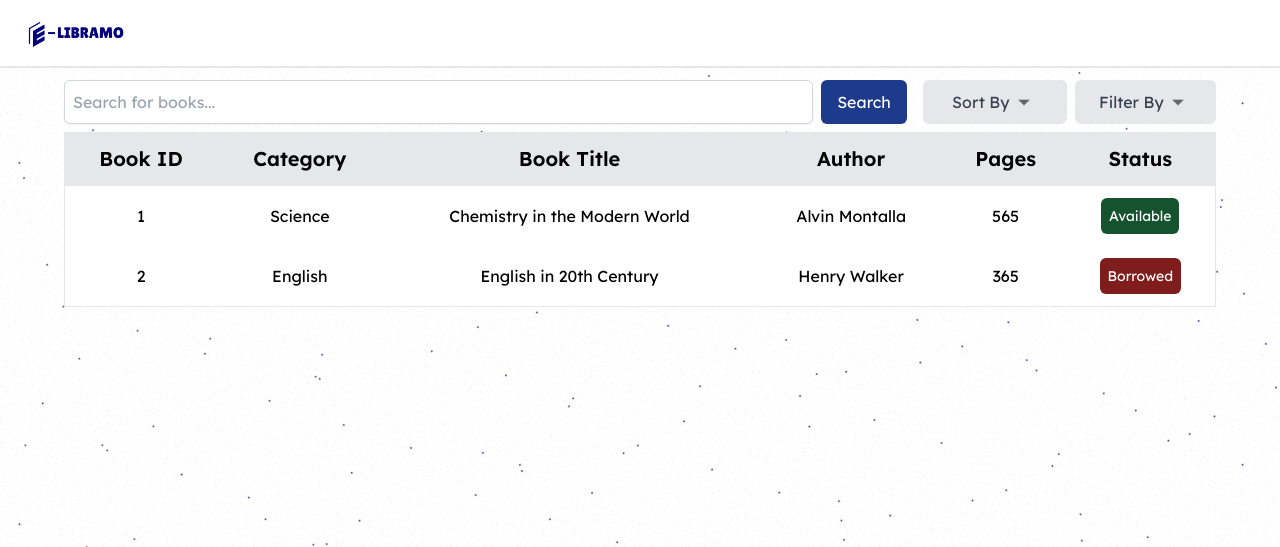
After one commit to NezraDev/E-LIBRAMO, a Flask app: page /mainpage in a window 1280 px wide. The commit adds this page. Shown: the top 547 px of the page. Run offline with Flask 3, Linux system fonts and the light colour scheme; some libraries are stand-ins or nearby versions.

Commit message:
updated landing-page

```diff
--- a/app.py
+++ b/app.py
@@ -9,3 +9,14 @@ def home_page():
 @app.route('/login')
 def login_page():
     return render_template('login-page.html')
+
+@app.route('/signup')
+def signup_page():
+    return render_template('signup-page.html')
+
+@app.route('/mainpage')
+def main_page():
+    return render_template('mainpage.html')
+
+if __name__ == '__main__':
+    app.run(debug=True)
--- /dev/null
+++ b/static/js/javascript.js
@@ -0,0 +1,26 @@
+document.querySelector('#sortButton').addEventListener('click', function() {
+    document.getElementById('dropdownMenu').classList.toggle('hidden');
+});
+
+// Add click event listener to each dropdown item
+document.querySelectorAll('.dropdown-item').forEach(function(item) {
+    item.addEventListener('click', function(event) {
+        event.preventDefault(); // Prevent default anchor behavior
+        const selectedText = item.textContent; // Get the selected text
+        document.getElementById('sortText').textContent = selectedText; // Update button text
+        document.getElementById('dropdownMenu').classList.add('hidden'); // Hide dropdown menu
+    });
+});
+
+function toggleDropdown() {
+    const dropdown = document.getElementById("filterdown");
+    dropdown.classList.toggle("hidden");
+}
+
+function getSelectedOptions() {
+    const checkboxes = document.querySelectorAll('#filterdown input[type="checkbox"]');
+    const selected = Array.from(checkboxes)
+        .filter(checkbox => checkbox.checked)
+        .map(checkbox => checkbox.value);
+    document.getElementById("selected-options").innerText = "Selected: " + selected.join(", ");
+}
--- /dev/null
+++ b/templates/mainpage.html
@@ -0,0 +1,98 @@
+<!DOCTYPE html>
+<html lang="en">
+<head>
+    <meta charset="UTF-8">
+    <meta name="viewport" content="width=device-width, initial-scale=1.0">
+   <script src="https://cdn.tailwindcss.com"></script>
+   <link rel="icon" href="static/images/logo-elibramo.png" type="image/x-icon">
+   <link href="https://fonts.googleapis.com/css2?family=Lexend:wght@400;600&display=swap" rel="stylesheet">
+   <link rel="stylesheet" href="https://fonts.googleapis.com/css2?family=Material+Symbols+Outlined:opsz,wght,FILL,GRAD@20..48,100..700,0..1,-50..200&icon_names=account_circle" />
+   <title>Borrow Books</title>
+</head>
+<body class= "bg-[url('static/images/pattern-randomized.png')] bg-cover" style ="font-family: 'Lexend', sans-serif;">
+    <div class="bg-white w-full h-1/6 border-b-2 border-black-100 pb-0.5">
+        <img src= "{{ url_for('static', filename='images/header-logo.png')}}" alt="Logo for Header" class ="w-32 py-3.5 pl-4">
+    </div>
+    <div class="container mx-auto h-16 max-w-6xl">
+        <div class="flex py-3">
+            <input type="text" placeholder="Search for books..." class="w-8/12 p-2 border border-gray-300 rounded-md shadow-sm focus:outline-none focus:ring-2 focus:ring-blue-900 focus:border-blue-900">
+            <button class="ml-2 px-4 py-2 bg-blue-900 text-white rounded-md hover:bg-indigo-600">Search</button>
+            <div class="ml-2 relative">
+                <button id="sortButton" class="flex justify-center items-center ml-2 w-36 px-4 py-2 bg-gray-200 text-gray-700 rounded-md hover:bg-gray-300">
+                    <h1 id="sortText">Sort By</h1>
+                    <img src="{{ url_for('static', filename='images/dropdown.png')}}" class="w-7">
+                </button>
+                <div class="absolute right-0 mt-2 w-48 bg-white border border-gray-200 rounded-md shadow-lg z-10 hidden" id="dropdownMenu">
+                    <a href="#" class="dropdown-item block px-4 py-2 text-gray-700 hover:bg-gray-100">Availability</a>
+                    <a href="#" class="dropdown-item block px-4 py-2 text-gray-700 hover:bg-gray-100">Pages</a>
+                    <a href="#" class="dropdown-item block px-4 py-2 text-gray-700 hover:bg-gray-100">Alphabetical</a>
+                    <a href="#" class="dropdown-item block px-4 py-2 text-gray-700 hover:bg-gray-100">Category</a>
+                </div>
+            </div>
+            <button class="flex justify-center items-center ml-2 w-36 px-4 py-2 bg-gray-200 text-gray-700 rounded-md hover:bg-gray-300" onclick="toggleDropdown()">
+            <h1>Filter By</h1>
+            <img src="{{ url_for('static', filename='images/dropdown.png')}}" class="w-7">
+        </button>
+        <div class="absolute right-0 mt-2 w-48 bg-white border border-gray-200 rounded-md shadow-lg z-10 hidden" id="filterdown">
+            <div class="mt-1 block w-full pl-3 pr-10 py-2 text-base border-gray-300 focus:outline-none focus:ring-indigo-500 focus:border-indigo-500 sm:text-sm rounded-md">
+                <label class="block py-2">
+                    <input type="checkbox" value="Science" class="mr-2"> Science
+                </label>
+                <label class="block py-2">
+                    <input type="checkbox" value="Medicine" class="mr-2"> Medicine
+                </label>
+                <label class="block py-2">
+                    <input type="checkbox" value="Economics" class="mr-2"> Economics
+                </label>
+                <label class="block py-2">
+                    <input type="checkbox" value="Available" class="mr-2"> Available
+                </label>
+                <label class="block py-2">
+                    <input type="checkbox" value="500+ Pages" class="mr-2"> 500+ Pages
+                </label>
+            </div>
+            <div class="flex justify-center items-center p-2">
+                <button id="get-selected" class="px-4 py-2 bg-green-500 text-white rounded-md" onclick="getSelectedOptions()">Save</button>
+            </div>
+            <div id="selected-options" class="mt-4 text-gray-700"></div>
+        </div>
+    </div>
+</div>
+    <div class="h-12 max-w-6xl bg-black mx-auto">
+    <table class="min-w-full bg-white border border-gray-200">
+        <thead class="bg-gray-200">
+            <tr class="border-b text-center text-xl">
+                <th class= "p-3">Book ID</th>
+                <th class= "p-3">Category</th>
+                <th class= "p-3">Book Title</th>
+                <th class= "p-3">Author</th>
+                <th class= "p-3">Pages</th>
+                <th class= "p-3">Status</th>
+            </tr>
+        </thead>
+        <tbody class="text-center py-2 px-4 border-b text-md">
+            <tr>
+                <td class ="p-3">1</td>
+                <td class="p-3 ">Science</td>
+                <td class="p-3">Chemistry in the Modern World</td>
+                <td class ="p-3">Alvin Montalla</td>
+                <td class="p-3">565</td>
+                <td class="p-3">
+                    <button class="bg-green-900 rounded-md text-white p-2 text-sm">Available</button>
+                </td>
+            </tr>
+            <tr class="py-2 px-4 border-b text-center text-md">
+                <td class ="p-3">2</td>
+                <td class ="p-3">English</td>
+                <td class ="p-3">English in 20th Century</td>
+                <td class ="p-3">Henry Walker</td>
+                <td class="p-3">365</td>
+                <td class="p-3"><button class="bg-red-900 rounded-md text-white p-2 text-sm">Borrowed</button></td></td>
+            </tr>
+        </tbody>
+    </table>
+    </div>
+</div>
+<script src="{{ url_for('static', filename='js/javascript.js') }}"></script>
+</body>
+</html>
```
Also changed, not shown: templates/login-page.html (+42 -4 lines), templates/signup-page.html (added, +52 -0 lines), static/images/dropdown.png (added), templates/styles/styles.css (added), 1 other file.
